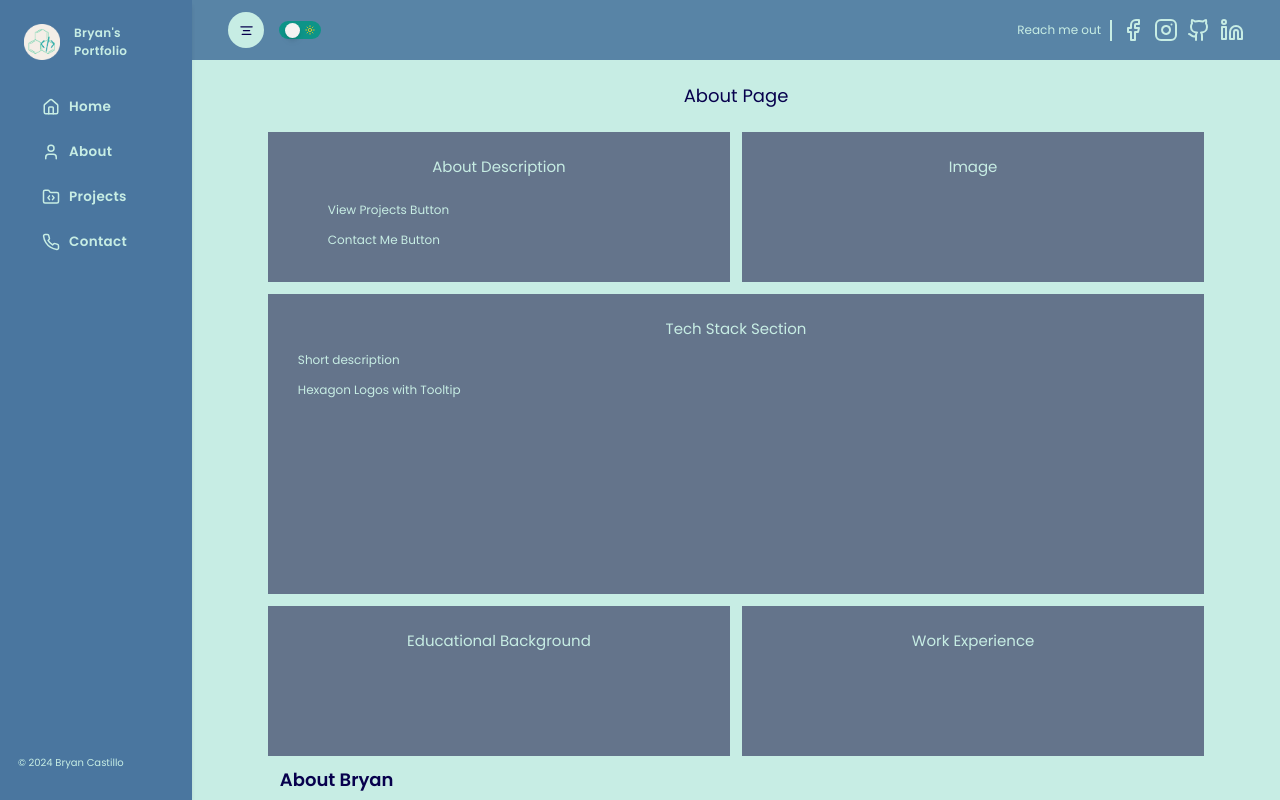
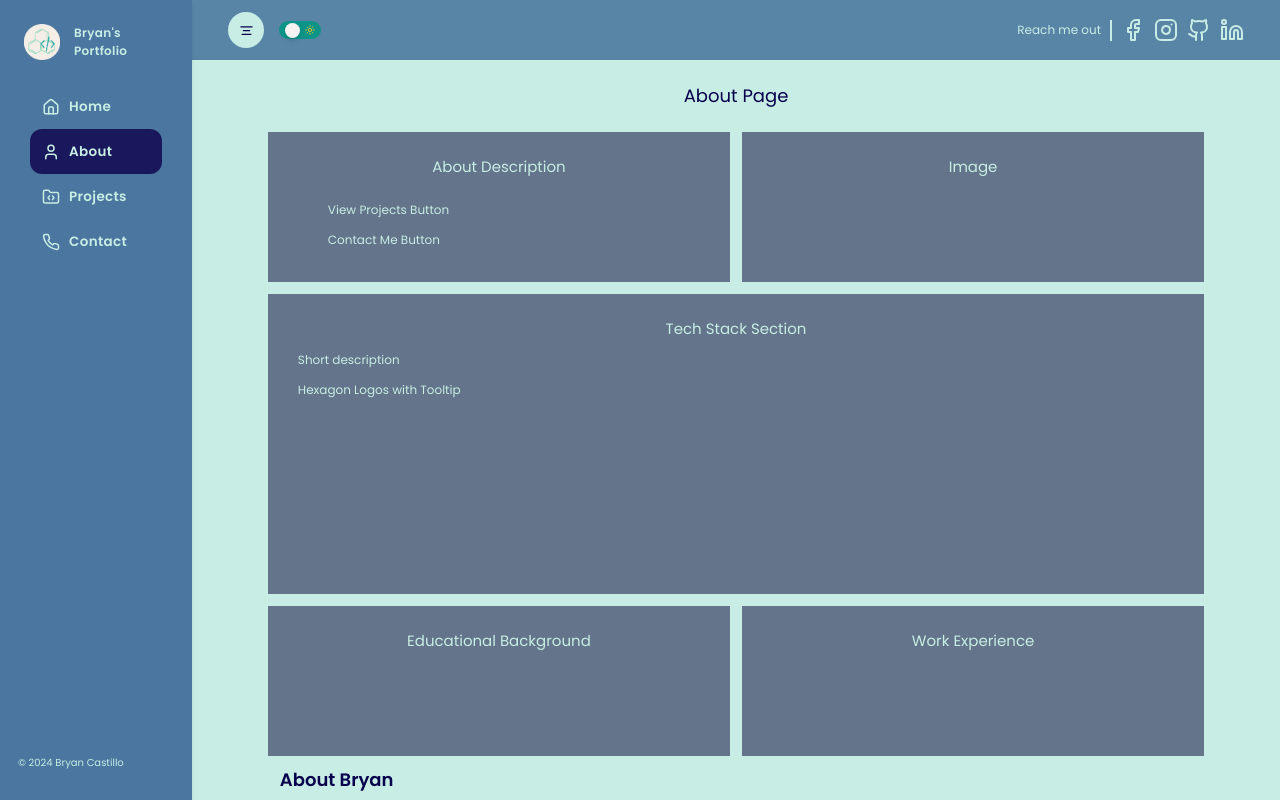
Before and after one commit to bryancastillo10/portfolio, a Next.js app: page /about in a window 1280 px wide. Shown: the top 800 px of the page. Built offline with nearby package versions, Linux system fonts and the light colour scheme; no server answers.

Commit message:
fix sidebar active links

```diff
--- a/src/app/(components)/Sidebar/SidebarLink.tsx
+++ b/src/app/(components)/Sidebar/SidebarLink.tsx
@@ -13,12 +13,12 @@ interface SidebarLinksProps {
 const SidebarLink = ({id,icon:Icon,name,theme, isSidebarCollapsed}:SidebarLinksProps) => {
     const pathname = usePathname();
 
-    const isActive = pathname === id || (pathname.startsWith(id) && id !== "/");
+    const isActive = pathname === id || (pathname === "/" && id === "/home");
     return (
       <Link href={id}>
         <div className={`cursor-pointer p-4 flex items-center gap-3 rounded-2xl duration-300 ease-in-out
+          ${theme ? " hover:bg-light-secondary":"hover:bg-primary hover:text-dark-primary"}
           ${isActive ? "bg-secondary":""}
-          ${theme ? "hover:bg-light-secondary":"hover:bg-primary hover:text-dark-primary"}
           ${isSidebarCollapsed ? "justify-center": "justify-start"}`}>
           <Icon className={`size-6 ${theme ? "text-primary":""}`}/>
           <span className={`font-semibold text-lg tracking-wide
--- a/src/app/(components)/Sidebar/index.tsx
+++ b/src/app/(components)/Sidebar/index.tsx
@@ -28,9 +28,9 @@ const Sidebar = () => {
       {/* Sidebar Menu */}
       <div className={`flex-grow mt-8 ${isSidebarCollapse ? "px-0":"px-10"}`}>
         <SidebarLink id="/" name="Home" icon={Home} isSidebarCollapsed={isSidebarCollapse} theme={theme} />
-        <SidebarLink id="about" name="About" icon={User} isSidebarCollapsed={isSidebarCollapse} theme={theme} />
-        <SidebarLink id="projects" name="Projects" icon={FolderCode} isSidebarCollapsed={isSidebarCollapse} theme={theme} />
-        <SidebarLink id="contact" name="Contact" icon={Phone} isSidebarCollapsed={isSidebarCollapse} theme={theme} />
+        <SidebarLink id="/about" name="About" icon={User} isSidebarCollapsed={isSidebarCollapse} theme={theme} />
+        <SidebarLink id="/projects" name="Projects" icon={FolderCode} isSidebarCollapsed={isSidebarCollapse} theme={theme} />
+        <SidebarLink id="/contact" name="Contact" icon={Phone} isSidebarCollapsed={isSidebarCollapse} theme={theme} />
       </div>
 
       {/* Sidebar Footer */}
```
Lines whose indentation alone changed are shown as unchanged.
